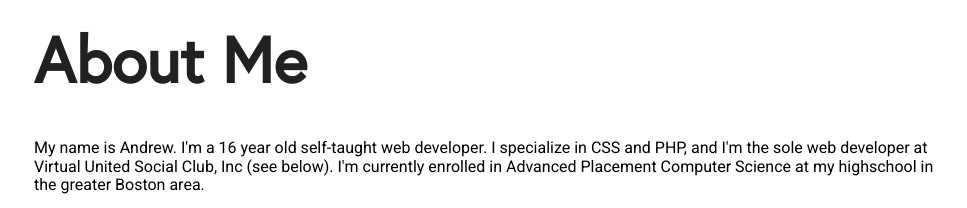
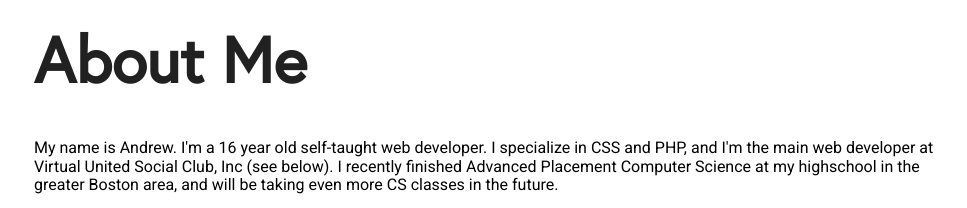
Before and after one commit to andrewward2001/andrewward2001.github.io-old, a website: page index.html in a window 1280 px wide. Shown: the part 820-1028 px from the top of the page, without its empty margins (156-1123 px from the left). Drawn offline with nearby package versions, Linux system fonts and the light colour scheme.

Commit message:
Update index.html

```diff
--- a/index.html
+++ b/index.html
@@ -19,7 +19,7 @@
   </div>
   <div class="container">
     <h1 class="h text-reset">About Me</h1>
-    <p>My name is Andrew. I'm a 16 year old self-taught web developer. I specialize in CSS and PHP, and I'm the sole web developer at Virtual United Social Club, Inc (see below). I'm currently enrolled in Advanced Placement Computer Science at my highschool in the greater Boston area.</p>
+    <p>My name is Andrew. I'm a 16 year old self-taught web developer. I specialize in CSS and PHP, and I'm the main web developer at Virtual United Social Club, Inc (see below). I recently finished Advanced Placement Computer Science at my highschool in the greater Boston area, and will be taking even more CS classes in the future.</p>
     <div class="ext-links">
       <a href="//github.com/andrewward2001"><img src="img/github.png" alt="GitHub" /></a>
       <a href="//gitlab.com/andrewward2001"><img src="img/gitlab.png" alt="GitLab" /></a>
```
